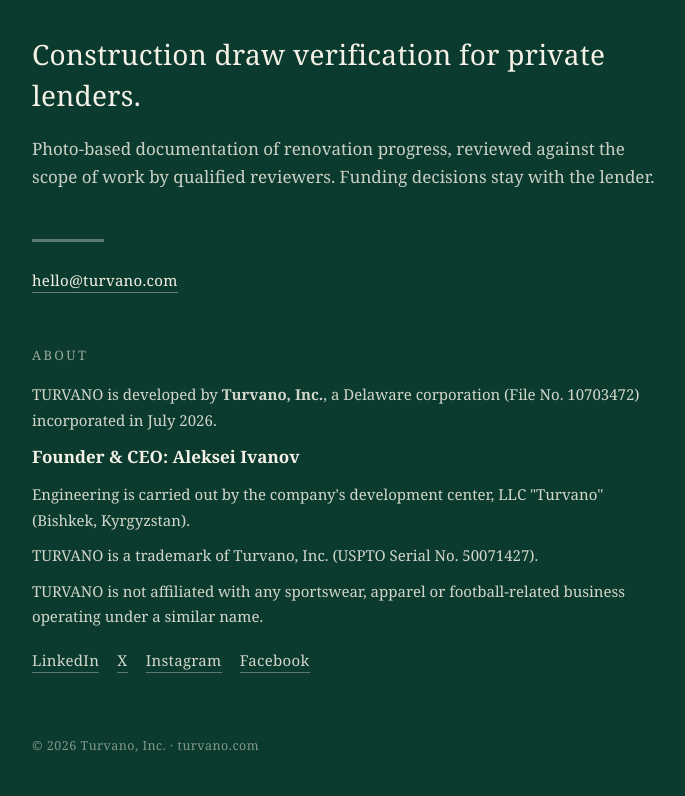
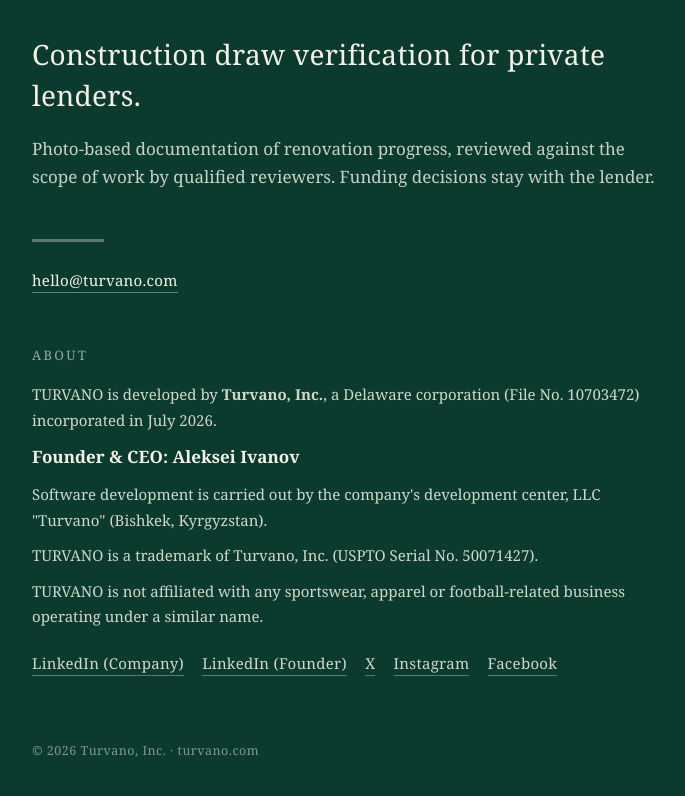
Before and after one commit to centauraleksei-bit/turvano-site, a plain HTML site: page index.html in a window 1280 px wide. Shown: the part 164-960 px from the top of the page, without its empty margins (288-973 px from the left). Drawn offline with Linux system fonts and the light colour scheme.

Commit message:
Refactor social links and update descriptions
Updated social media links and improved text clarity.

```diff
--- a/index.html
+++ b/index.html
@@ -25,9 +25,11 @@
     "sameAs": ["https://www.linkedin.com/in/alekseiivanov/"]
   },
   "sameAs": [
+    "https://www.linkedin.com/company/turvano",
     "https://x.com/turvanoinc",
     "https://www.instagram.com/turvanohq",
-    "https://www.facebook.com/turvanohq"
+    "https://www.facebook.com/turvanohq",
+    "https://github.com/centauraleksei-bit/turvano-site"
   ]
 }
 </script>
@@ -64,8 +66,8 @@
   }
   #about p { font-size: 15px; line-height: 1.7; opacity: .85; margin-top: 10px; }
   #about p.founder { font-size: 17px; opacity: 1; }
-  #about p.social { margin-top: 18px; letter-spacing: .02em; }
-  #about p.social a { margin-right: 14px; }
+  #about p.social { margin-top: 18px; letter-spacing: .02em; line-height: 2; }
+  #about p.social a { margin-right: 14px; white-space: nowrap; }
   footer { margin-top: 64px; font-size: 12.5px; opacity:.5; letter-spacing:.04em; }
 </style>
 </head>
@@ -81,11 +83,12 @@
     <h2>About</h2>
     <p>TURVANO is developed by <strong>Turvano, Inc.</strong>, a Delaware corporation (File No. 10703472) incorporated in July 2026.</p>
     <p class="founder"><strong>Founder &amp; CEO: Aleksei Ivanov</strong></p>
-    <p>Engineering is carried out by the company's development center, LLC "Turvano" (Bishkek, Kyrgyzstan).</p>
+    <p>Software development is carried out by the company's development center, LLC "Turvano" (Bishkek, Kyrgyzstan).</p>
     <p>TURVANO is a trademark of Turvano, Inc. (USPTO Serial No. 50071427).</p>
     <p>TURVANO is not affiliated with any sportswear, apparel or football-related business operating under a similar name.</p>
     <p class="social">
-      <a href="https://www.linkedin.com/in/alekseiivanov/" rel="me">LinkedIn</a>
+      <a href="https://www.linkedin.com/company/turvano" rel="me">LinkedIn (Company)</a>
+      <a href="https://www.linkedin.com/in/alekseiivanov/" rel="me">LinkedIn (Founder)</a>
       <a href="https://x.com/turvanoinc" rel="me">X</a>
       <a href="https://www.instagram.com/turvanohq" rel="me">Instagram</a>
       <a href="https://www.facebook.com/turvanohq" rel="me">Facebook</a>
```
